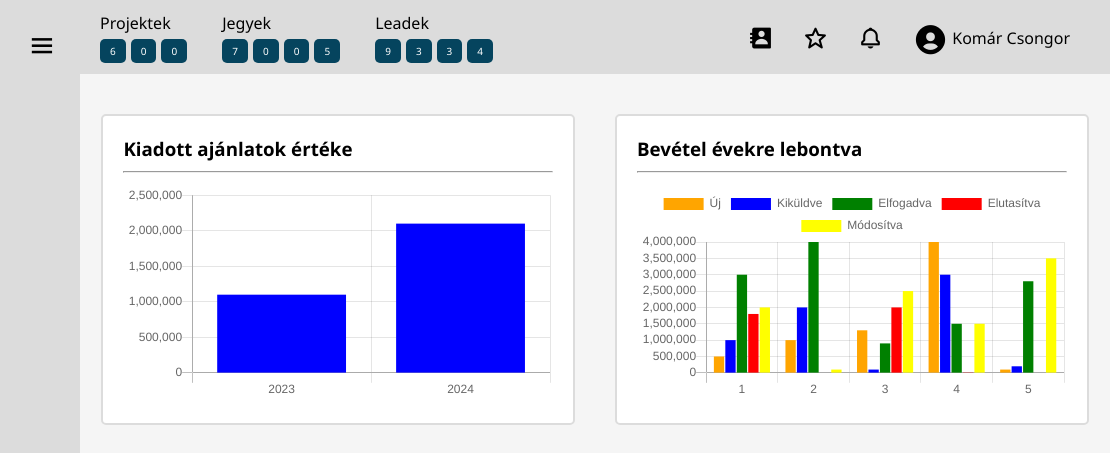
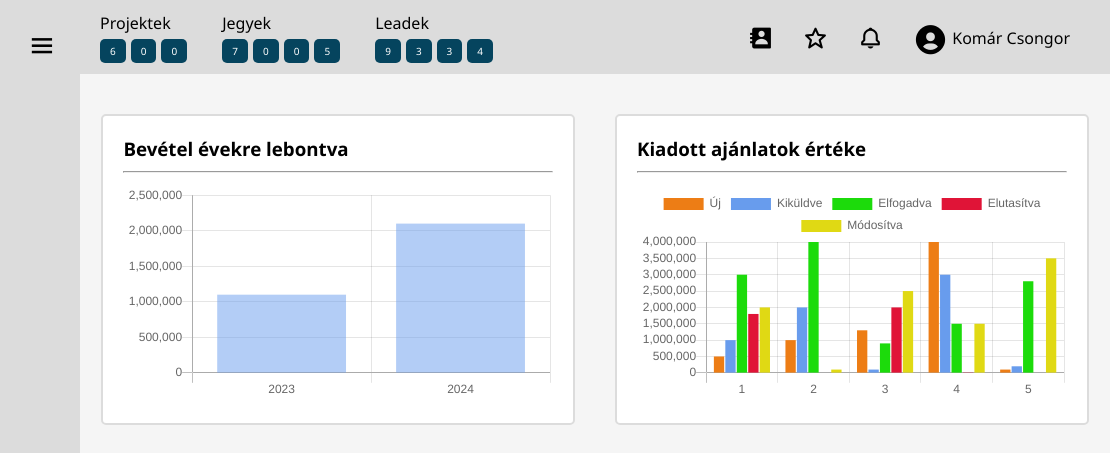
Before and after one commit to Csongi8916/web-examples, a plain HTML site: page frik_erp/index.html in a window 1280 px wide. Shown: the top 453 px of the page, 170-1280 px from the left. Drawn offline with nearby package versions, Linux system fonts and the light colour scheme.

Commit message:
Change colors

```diff
--- a/frik_erp/index.html
+++ b/frik_erp/index.html
@@ -105,12 +105,12 @@
         <main>
           <div class="chart-container">
             <section class="incoming">
-              <h3>Kiadott ajánlatok értéke</h3>
+              <h3>Bevétel évekre lebontva</h3>
               <hr class="chart-separator" />
               <canvas id="offeringChart"></canvas>
             </section>
             <section class="offering">
-              <h3>Bevétel évekre lebontva</h3>
+              <h3>Kiadott ajánlatok értéke</h3>
               <hr class="chart-separator" />
               <canvas id="incomingChart"></canvas>
             </section>
--- a/frik_erp/js/incoming-chart.js
+++ b/frik_erp/js/incoming-chart.js
@@ -1,6 +1,6 @@
 const years = [2023, 2024];
 const amounts = [1100000, 2100000];
-const offeringBarColors = ["blue", "blue"];
+const offeringBarColors = ["rgb(104, 156, 237, 0.5)", "rgb(104, 156, 237, 0.5)"];
 
 new Chart("offeringChart", {
   type: "bar",
--- a/frik_erp/js/offring-chart.js
+++ b/frik_erp/js/offring-chart.js
@@ -1,4 +1,12 @@
 const offers = [1, 2, 3, 4, 5];
+
+const color = {
+  orange: '#ed7d15',
+  blue: 'rgb(104, 156, 237)',
+  green: '#1cdb0b',
+  red: '#e01437',
+  yellow: '#e0d914'
+}
 
 const values = [
   [500000, 1000000, 1300000, 4000000, 100000], // new
@@ -14,31 +22,31 @@ const data = {
     {
       label: 'Új',
       data: values[0],
-      backgroundColor: 'orange',
+      backgroundColor: color.orange,
       stack: 'Stack 0',
     },
     {
       label: 'Kiküldve',
       data: values[1],
-      backgroundColor: 'blue',
+      backgroundColor: color.blue,
       stack: 'Stack 1',
     },
     {
       label: 'Elfogadva',
       data: values[2],
-      backgroundColor: 'green',
+      backgroundColor: color.green,
       stack: 'Stack 2',
     },
     {
       label: 'Elutasítva',
       data: values[3],
-      backgroundColor: 'red',
+      backgroundColor: color.red,
       stack: 'Stack 3',
     },
     {
       label: 'Módosítva',
       data: values[4],
-      backgroundColor: 'yellow',
+      backgroundColor: color.yellow,
       stack: 'Stack 4',
     },
   ]
```
